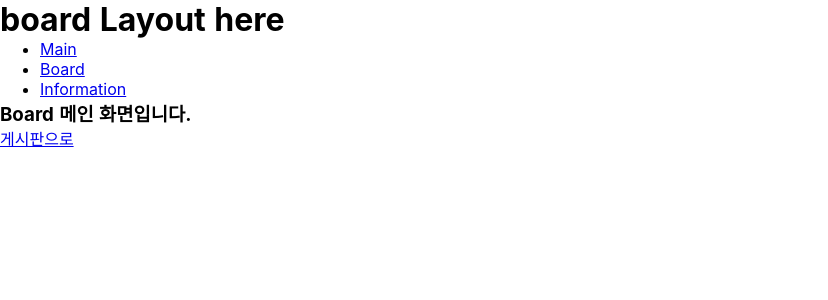
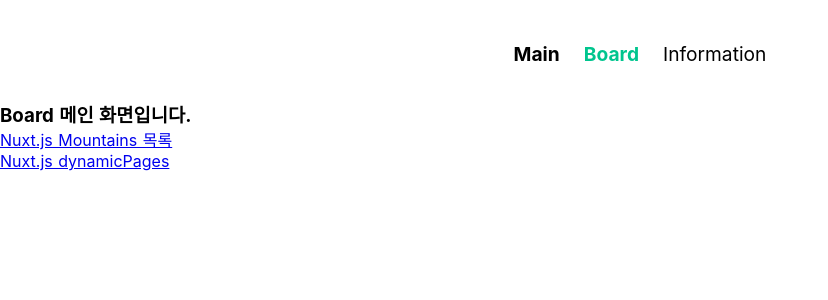
Before and after one commit to nam-yoonjae/nuxt-second, a Nuxt app: page /board in a window 1280 px wide. Shown: the top 300 px of the page, without its empty margins (0-828 px from the left). Built offline with nearby package versions, Linux system fonts and the light colour scheme.

Commit message:
Fix layouts and Add dynamic pages to project

```diff
--- a/components/Navigation_main.vue
+++ b/components/Navigation_main.vue
@@ -15,3 +15,59 @@
       </nav>
    </div>
 </template>
+<style scoped>
+ul {
+  list-style-type: none;
+  padding: 0;
+  display: flex;
+  justify-content: center;
+  flex-wrap: wrap;
+  height:100px;
+  line-height: 100px;
+}
+li {
+  margin: 0 0.5rem;
+  padding: 0.25rem;
+  font-size: 1.2rem;
+}
+/* home route and active route will show in bold as it matches / and /about */
+a.nuxt-link-active {
+  font-weight: bold;
+}
+/* exact link will show the primary color for only the exact matching link */
+a.nuxt-link-exact-active {
+  color: #00c58e;
+}
+body {
+  font-family: system-ui, -apple-system, BlinkMacSystemFont, Segoe UI, Roboto,
+    Helvetica Neue, Arial, Noto Sans, sans-serif, Apple Color Emoji,
+    Segoe UI Emoji, Segoe UI Symbol, Noto Color Emoji;
+  margin: 0;
+}
+
+main {
+  margin: 0 auto;
+  padding: 0 1rem;
+  margin-top: 100px;
+  max-width: 1280px;
+  text-align: center;
+}
+img {
+  margin-bottom: 1rem;
+}
+
+
+nav {
+  padding: 0 1rem;
+}
+
+a,
+a:visited {
+  text-decoration: none;
+  color: inherit;
+}
+
+a:hover {
+  color: #00c58e;
+}
+</style>
--- a/layouts/board.vue
+++ b/layouts/board.vue
@@ -1,8 +1,6 @@
 <template>
-   <div>
-      <div>
-         <h1>board Layout here</h1>
-      </div>
-      <Nuxt/>
-   </div>
+  <div>
+    <NavigationMain></NavigationMain>
+    <Nuxt />
+  </div>
 </template>
--- a/layouts/default.vue
+++ b/layouts/default.vue
@@ -1,5 +1,6 @@
 <template>
   <div>
+    <NavigationMain></NavigationMain>
     <Nuxt />
   </div>
 </template>
--- a/layouts/information.vue
+++ b/layouts/information.vue
@@ -1,8 +1,6 @@
 <template>
-   <div>
-      <div>
-         <h1>Information Layout here</h1>
-         <Nuxt/>
-      </div>
-   </div>
+  <div>
+    <NavigationMain></NavigationMain>
+    <Nuxt />
+  </div>
 </template>
--- /dev/null
+++ b/pages/board/dynamic.vue
@@ -0,0 +1,5 @@
+<template>
+   <div>
+
+   </div>
+</template>
--- a/pages/board/index.vue
+++ b/pages/board/index.vue
@@ -1,16 +1,19 @@
 <template>
   <div>
-      <NavigationMain></NavigationMain>
       <div>
         <h3>Board 메인 화면입니다.</h3>
-        <Nuxt-link to="/board/board_list">게시판으로</Nuxt-link>
+        <div>
+          <Nuxt-link to="/board/mountain">Nuxt.js Mountains 목록</Nuxt-link>
+        </div>
+        <div>
+          <Nuxt-link to="/board/dynamic">Nuxt.js dynamicPages</Nuxt-link>
+        </div>
       </div>
   </div>
 </template>
 
 <script>
 export default {
-  layout : 'board',
 }
 </script>
 
--- a/pages/board/board_list.vue
+++ b/pages/board/mountain.vue
@@ -1,15 +1,12 @@
 <template>
   <div>
-      <NavigationMain></NavigationMain>
       <div>
-        <h3>Board 목록 화면입니다.</h3>
+        <h3>Nuxt Mountains 예제</h3>
         <Nuxt-link to="/board/">게시판 첫 화면으로</Nuxt-link>
         <div>
-          <h2>nuxt.js mountains Json 데이터 예제</h2>
           <p v-if="$fetchState.pending">Fetching mountains...</p>
           <p v-else-if="$fetchState.error">An error occured :(</p>
           <div v-else>
-            <h3>Nuxt mountains</h3>
             <ul>
               <li class="mountain-list" v-for="(item, index) in list" :key="index">
                 <h3>이름 : {{item.title}}</h3>
--- a/pages/index.vue
+++ b/pages/index.vue
@@ -1,8 +1,17 @@
 <template>
   <div>
-      <NavigationMain></NavigationMain>
       <div>
         <h3>Main 화면입니다.</h3>
+        <div v-if="$fetchState.pending">
+          로딩 중입니다.
+        </div>
+        <div v-else>
+          로딩 끝
+        </div>
+        <div>
+        {{$fetchState}}
+          <h3>{{rendering}}</h3>
+        </div>
         <div v-if="list.length > 0">
           <ul>
             <li v-for="(item, index) in list" :key="index">
@@ -41,7 +50,15 @@ export default {
   async fetch() {
     this.makeList();
   },
+
+  asyncData() {
+    return {
+      rendering : process.server ? 'server' : 'client'
+    }
+  },
+
   methods : {
+
     // 목록을 만듭니다.
     makeList() {
       let tempArr = [];
--- a/pages/information/index.vue
+++ b/pages/information/index.vue
@@ -1,6 +1,5 @@
 <template>
   <div>
-      <NavigationMain></NavigationMain>
       <div>
         <h3>Information 메인 화면입니다.</h3>
       </div>
@@ -9,7 +8,6 @@
 
 <script>
 export default {
-  layout : 'information'
 }
 </script>
 
```
